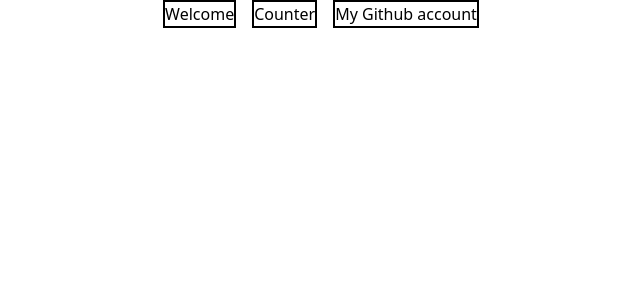
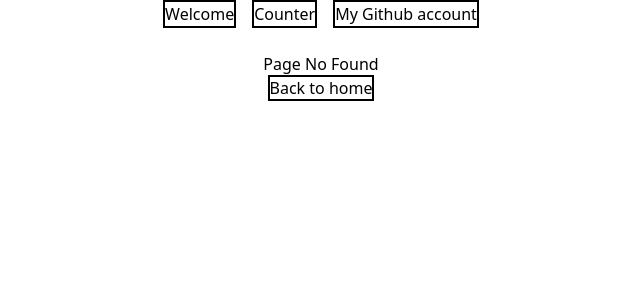
Before and after one commit to Matteo-Rania/React, a React (Create React App) app in the folder esercizi/: page /users in a window 1280 px wide. Shown: the top 300 px of the page, without its empty margins (319-959 px from the left). Built offline with nearby package versions, Linux system fonts and the light colour scheme.

Commit message:
reactRouter-05

```diff
--- a/esercizi/src/App.js
+++ b/esercizi/src/App.js
@@ -17,6 +17,12 @@ export function App() {
                     <Route path='/' element={<Welcome nome='Matteo' />} />
                     <Route path='/counter' element={<ClickCounter />} />
                     <Route path='/users/:username' element={<ShowGithubUser />} />
+                    <Route path='*' element={
+                        <div className="text-center">
+                            <p>Page No Found</p>
+                            <Link className="border-2 border-black" to='/'>Back to home </Link>
+                        </div>
+                    } />
                 </Routes>
             </div>
         </div>
```
